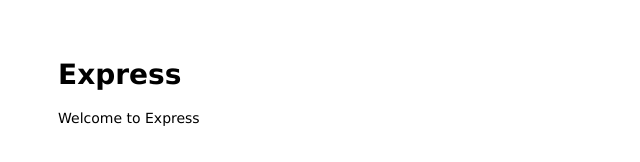
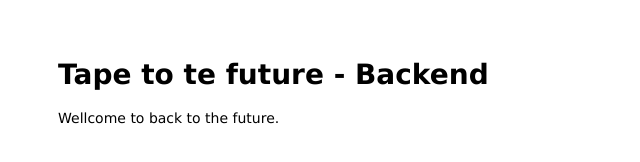
Before and after one commit to marcduranxanco/t3f_api, a website: page public/index.html in a window 1280 px wide. Shown: the whole page, without its empty margins (0-640 px from the left). Drawn offline with Linux system fonts and the light colour scheme.

Commit message:
UPDATE: Static index

```diff
--- a/public/index.html
+++ b/public/index.html
@@ -6,8 +6,8 @@
 </head>
 
 <body>
-  <h1>Express</h1>
-  <p>Welcome to Express</p>
+  <h1>Tape to te future - Backend</h1>
+  <p>Wellcome to back to the future.</p>
 </body>
 
 </html>
```
